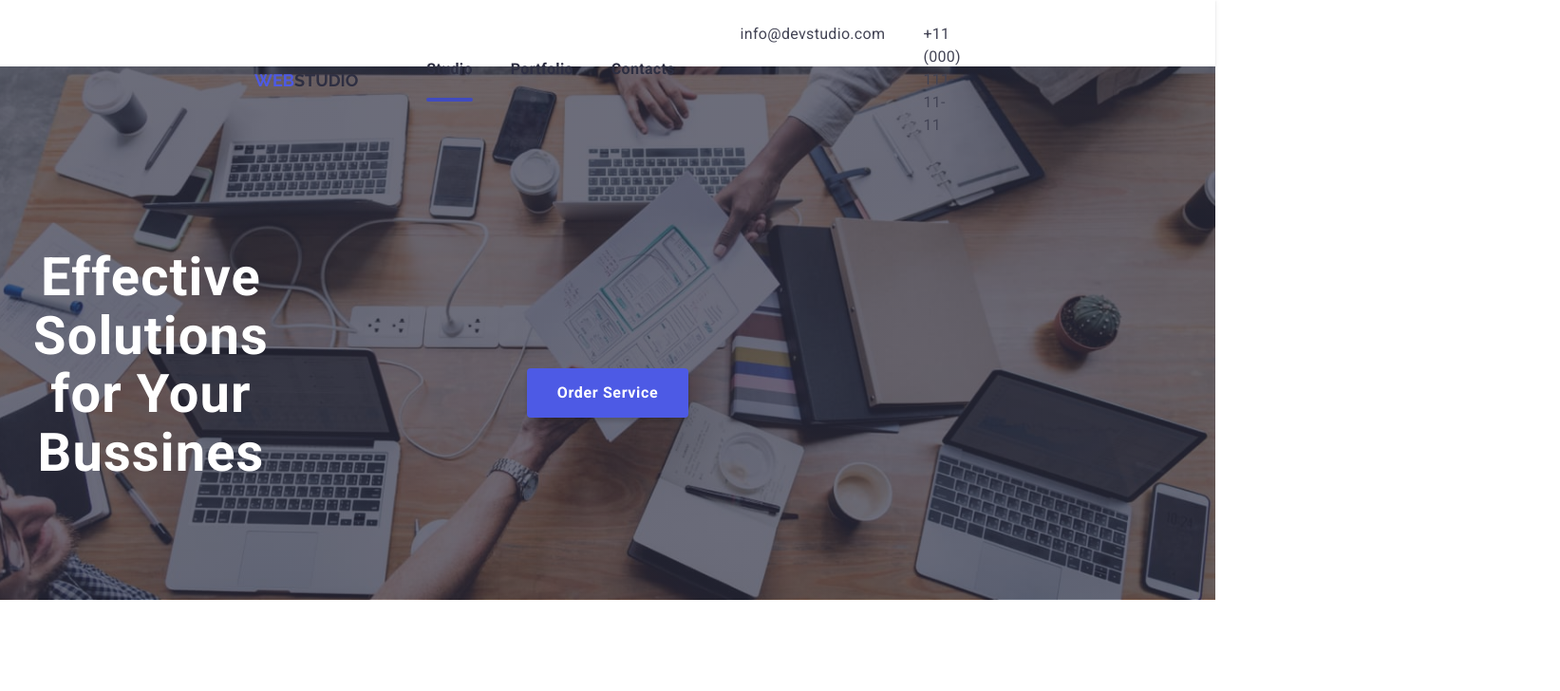
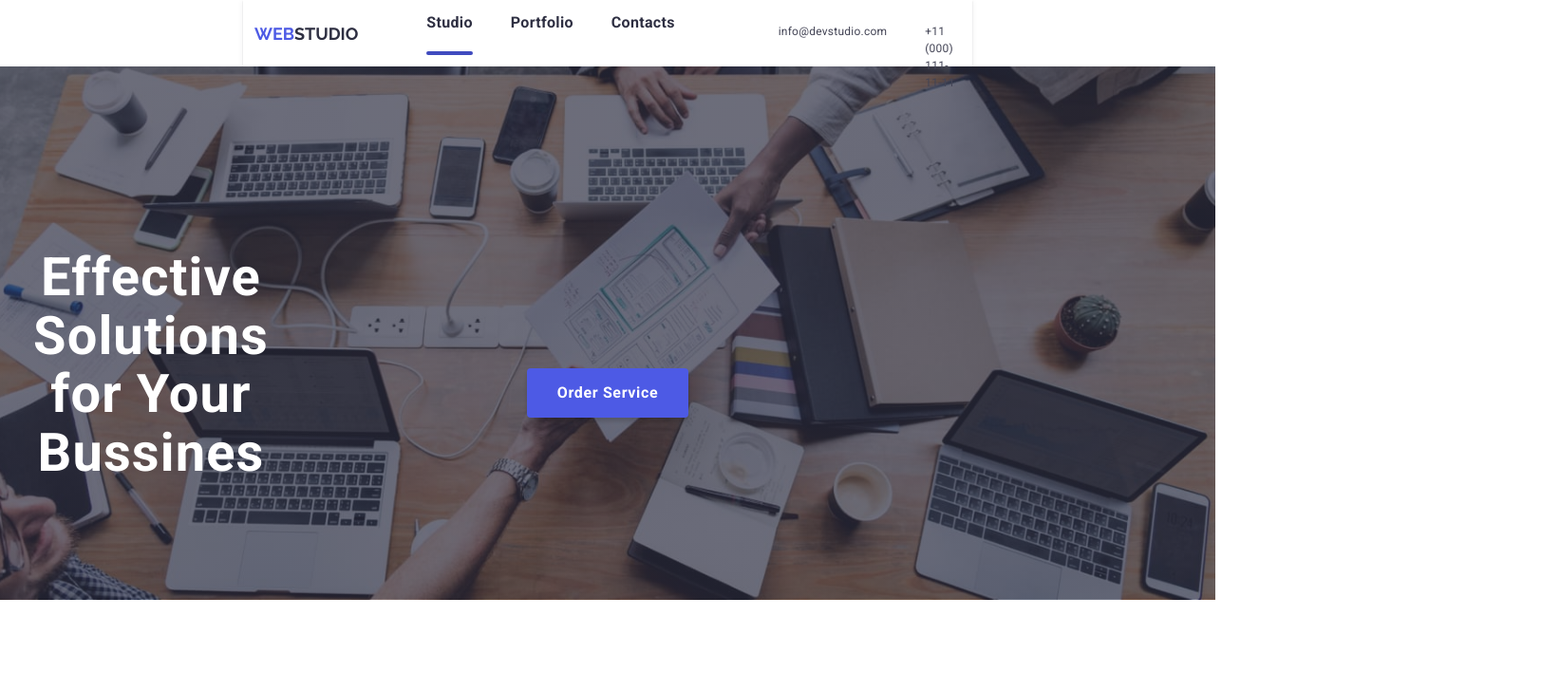
Before and after one commit to NonStopIT17/goit-markup-hw-07, a plain HTML site: page index.html in a window 1280 px wide. Shown: the top 728 px of the page at 95% size, 1643 px wide, since content can reach past the window. Drawn offline with nearby package versions, Linux system fonts and the light colour scheme.

Commit message:
Home work 7

```diff
--- a/CSS/styles.css
+++ b/CSS/styles.css
@@ -17,7 +17,6 @@ html {
 .container{
     /* phone screen*/
     min-width: 320px;
-    max-width: 428px;
     padding-left: 12px;
     padding-right: 12px;
     margin-left: auto;
@@ -29,6 +28,8 @@ html {
         .container{
         width: 768px;
         display: flex;
+        margin-left: 0;
+        margin-right: 0;
     }
 }
     /*desktop screen*/
@@ -95,8 +96,16 @@ textarea{
     box-shadow: 0px 2px 1px rgba(46, 47, 66, 0.08),
     0px 1px 1px rgba(46, 47, 66, 0.16),
     0px 1px 6px rgba(46, 47, 66, 0.08);
-      /*tablet screen*/
+
 }
+/*tablet screen*/
+    @media screen and (min-width:768px){
+        .page-heder{
+            display: flex;
+            width: 768px;
+            height: 70px;
+        }
+    }
       /*desktop screen*/
       @media screen and (min-width:1158px){
         .page-heder{
@@ -108,7 +117,13 @@ textarea{
      /* phone screen*/
      justify-content: space-between;
 
-      /*tablet screen*/
+
+}
+/*tablet screen*/
+@media screen and (min-width:768px){
+    .header-navigation{
+    display: flex;
+}
 }
 /*desktop screen*/
     @media screen and (min-width:1158px){
@@ -176,24 +191,31 @@ textarea{
     }
 
 .site-nav_list {
-     /* phone screen*/
+
 
 
     }
+    /* phone screen*/
   /*tablet screen*/
-  @media (max-width:768px){
+  @media (max-width:767.8px){
     .site-nav_list{
         display: none;
     }
 }
-    /*desktop screen*/
-    @media screen and (min-width:1158px){
-        .site-nav_list{
-        display: flex;
+/*tablet screen*/
+@media screen and (min-width:768px){
+    .site-nav_list{
+    display: flex;
     row-gap: 40px ;
     column-gap: 40px;
     margin-top: 0;
     margin-bottom: 0;
+}
+}
+    /*desktop screen*/
+    @media screen and (min-width:1158px){
+        .site-nav_list{
+
     }
 }
 .item.item-link {
@@ -282,7 +304,7 @@ textarea{
 
 
 /*Hiden info*/
-@media (max-width:768px){
+@media (max-width:767.8px){
     .info{
         display: none;
     }
@@ -290,8 +312,15 @@ textarea{
 /* phone screen*/
 
 /*tablet screen*/
-@media screen and (min-width:1158px){
+@media screen and (min-width:768px){
     .info{
+        display: block;
+        margin: 0;
+        font-weight: 400;
+        font-size: 12px;
+        line-height: 16px;
+        letter-spacing: 0.04em;
+        color: #434455;
     }
 }
 /*desktop screen*/
@@ -308,7 +337,7 @@ textarea{
 
 .contacts_link {
     color:var(--primary-text-color);
-    font-size: 16px;
+
     line-height: 1.5;
     letter-spacing: 0.02em;
     transition-duration: var(--time-hover-focus);
```
Also changed, not shown: index.html (+0 -1 lines).
